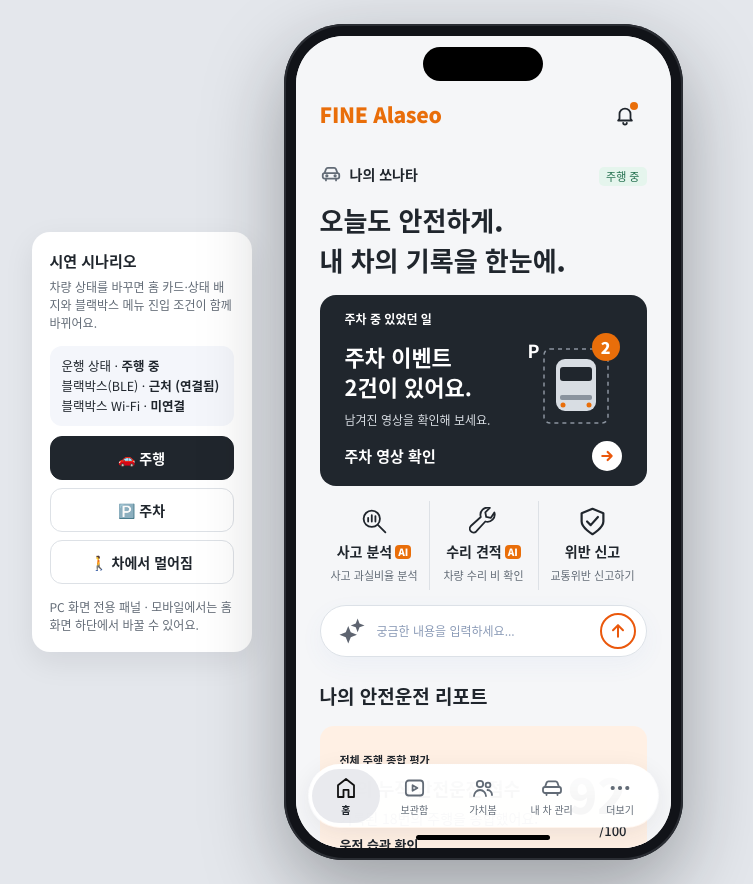
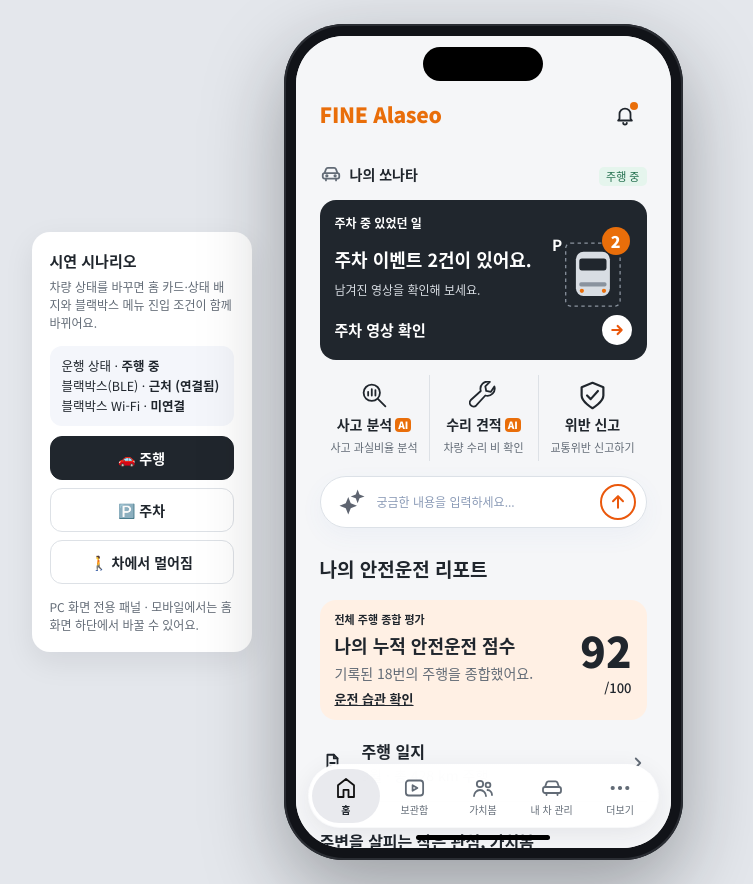
Before and after one commit to fine-proto/FINE_Alaseo, a plain HTML site: page index.html in a window 1280 px wide. Shown: the whole page, without its empty margins (283-1036 px from the left). Drawn offline with nearby package versions, Linux system fonts and the light colour scheme.

Commit message:
홈(믹스안) 간격 피그마 기준 반영: 헤드라인 제거, 이벤트·점수·가치봄 카드 패딩/높이, 목록 행·섹션 간격, 줄간격 1.4
Co-Authored-By: Claude Opus 5.5 <noreply@anthropic.com>
Claude-Session: https://claude.ai/code/session_01VmnwvBUazodCSY9jBYAGa9

```diff
--- a/index.html
+++ b/index.html
@@ -123,15 +123,17 @@ textarea.input{height:120px;padding:14px;resize:none;line-height:1.5}
 .h-main{padding:16px 24px 10px;display:flex;flex-direction:column;gap:15px}
 .badge-driving{background:var(--greenbg);color:var(--green)}.badge-parking{background:var(--bluebg);color:var(--blue)}
 .sbadge{display:inline-flex;align-items:center;height:19px;padding:0 7px;border-radius:5px;font-size:11px}
-.evcard{border-radius:16px;background:var(--ink);padding:15px 25px;display:flex;flex-direction:column;gap:9px;cursor:pointer;transition:opacity .2s}
+.evcard{border-radius:16px;background:var(--ink);padding:15px;min-height:160px;justify-content:space-between;display:flex;flex-direction:column;gap:1px;cursor:pointer;transition:opacity .2s}
 .qnav{display:grid;grid-template-columns:repeat(3,1fr)}
 .qnav>div{display:flex;flex-direction:column;align-items:center;gap:5px;padding:6px 0;cursor:pointer}
 .qnav>div+div{border-left:1px solid var(--line)}
 .ai{font-size:10px;font-weight:900;color:#fff;background:var(--brand);border-radius:4px;padding:0 3px;line-height:14px}
 .chat{height:52px;border-radius:40px;background:rgba(255,255,255,.95);border:1px solid #DCE1E7;box-shadow:0 8px 24px rgba(73,119,200,.05);display:flex;align-items:center;gap:10px;padding:0 10px 0 16px;cursor:text}
-.score{border-radius:14px;background:var(--peach);padding:26px 20px;display:flex;align-items:center;gap:12px;cursor:pointer}
-.f-row{display:flex;align-items:center;gap:18px;padding:20px 0;border-bottom:1px solid var(--line);cursor:pointer}
+.score{border-radius:16px;background:var(--peach);padding:15px;min-height:120px;display:flex;align-items:center;gap:12px;cursor:pointer}
+.f-row{display:flex;align-items:center;gap:18px;padding:15px 0;border-bottom:1px solid var(--line);cursor:pointer}
 .f-row .ic{width:24px;display:flex;justify-content:center;flex-shrink:0}
+.f-row>div,.qnav>div,.score>div:first-child,.evcard p,.h-main h2{line-height:1.4}
+.score{height:120px}
 .devgrid{display:grid;grid-template-columns:repeat(3,1fr);gap:10px}
 .devgrid>div{height:85px;border-radius:12px;background:#fff;border:1px solid #D4DBE8;display:flex;flex-direction:column;align-items:center;justify-content:center;gap:10px;font-size:12px;font-weight:700;cursor:pointer}
 
@@ -277,8 +279,8 @@ const MODES={driving:{status:'주행 중',badge:'badge-driving',label:'주차
 const ILL={driving:`<svg width="100" height="96" viewBox="0 0 100 96" fill="none" style="position:absolute;inset:0"><rect x="22" y="12" width="64" height="74" rx="6" stroke="#8A939E" stroke-width="1.5" stroke-dasharray="4 4"/><rect x="34" y="22" width="40" height="52" rx="9" fill="#D8DDE3"/><rect x="38" y="30" width="32" height="14" rx="3" fill="#20262D"/><rect x="38" y="58" width="32" height="5" rx="2" fill="#8A939E"/><circle cx="41" cy="68" r="2.5" fill="#E96E0A"/><circle cx="67" cy="68" r="2.5" fill="#E96E0A"/></svg><span style="position:absolute;left:6px;top:0;font-size:18px;font-weight:700;color:#fff">P</span>`,
  parking:`<svg width="90" height="74" viewBox="0 0 90 74" fill="none" style="position:absolute;left:8px;top:2px"><path fill-rule="evenodd" d="M55.56 16h-2.66v15.33h13.41a.33.33 0 0 0 .31-.45l-3.92-10.01A7.67 7.67 0 0 0 55.56 16ZM27.02 31.33h23V16h-9.48a7.67 7.67 0 0 0-6.46 3.54L26.8 30.93a.26.26 0 0 0 .22.4Z" fill="#fff"/><path fill-rule="evenodd" d="M73.5 38.04a6.71 6.71 0 0 0-6.71-6.71H27.5C21.15 31.33 16 36.48 16 42.83v1.92a3.83 3.83 0 0 0 3.83 3.83h.92a7.77 7.77 0 0 1 15.42 0h17.16a7.77 7.77 0 0 1 15.42 0h.91a3.83 3.83 0 0 0 3.84-3.83v-6.71Z" fill="#D8DDE3"/><path d="M64.41 42.54a7.75 7.75 0 1 0-6.74 14 7.75 7.75 0 0 0 6.74-14Zm-32.58 0a7.75 7.75 0 1 0-6.74 14 7.75 7.75 0 0 0 6.74-14Z" fill="#828282"/></svg>`};
 function evcardHTML(){const m=MODES[st.mode];return `<p style="font-size:12px;font-weight:700;color:#fff">${m.label}</p>
- <div class="row"><div style="flex:1;display:flex;flex-direction:column;gap:10px"><p style="font-size:22px;font-weight:700;color:#fff;line-height:30px">${m.title}</p><p style="font-size:12px;color:#D8DDE3">남겨진 영상을 확인해 보세요.</p></div>
- <div style="position:relative;width:100px;height:95px;flex-shrink:0">${ILL[st.mode]}<span style="position:absolute;left:70px;top:-4px;width:28px;height:28px;border-radius:50%;background:var(--brand);color:#fff;font-size:16px;font-weight:900;display:flex;align-items:center;justify-content:center">${m.count}</span></div></div>
+ <div class="row" style="gap:12px"><div style="flex:1;display:flex;flex-direction:column;gap:10px"><p style="font-size:18px;font-weight:700;color:#fff;line-height:25px">${m.title.replace('<br/>',' ')}</p><p style="font-size:12px;color:#D8DDE3">남겨진 영상을 확인해 보세요.</p></div>
+ <div style="position:relative;width:85px;height:81px;flex-shrink:0"><div style="position:absolute;left:0;top:0;width:100px;height:96px;transform:scale(.85);transform-origin:0 0">${ILL[st.mode]}</div><span style="position:absolute;left:55px;top:-6px;width:28px;height:28px;border-radius:50%;background:var(--brand);color:#fff;font-size:16px;font-weight:900;display:flex;align-items:center;justify-content:center">${m.count}</span></div></div>
  <div class="row" style="justify-content:space-between"><span style="font-size:15px;font-weight:700;color:#fff">${m.cta}</span><span style="width:30px;height:30px;border-radius:50%;background:#fff;display:flex;align-items:center;justify-content:center"><svg width="16" height="16" viewBox="0 0 16 16" fill="none" stroke="#EA580C" stroke-width="2.2" stroke-linecap="round" stroke-linejoin="round"><path d="M3.33 8h9.34M8.67 12l4-4-4-4"/></svg></span></div>`}
 S.home={tab:'home',render:()=>`
  <div class="body tabpad noscroll" id="homeBody">
@@ -286,7 +288,7 @@ S.home={tab:'home',render:()=>`
   <main class="h-main">
    <section class="row" style="justify-content:space-between;height:22px"><div class="row" style="gap:8px">${ICON.car('#626B76')}<span style="font-size:14px;font-weight:700">나의 쏘나타</span></div>
     <button id="modeBtn" style="padding:10px 0 10px 12px;margin:-10px 0" aria-label="주행/주차 전환(프로토타입)"><span id="modeBadge" class="sbadge ${MODES[st.mode].badge}">${MODES[st.mode].status}</span></button></section>
-   <p style="font-size:26px;font-weight:900;line-height:40px">오늘도 안전하게.<br/>내 차의 기록을 한눈에.</p>
+
    <section class="evcard tap" id="evCard">${evcardHTML()}</section>
    <section class="qnav">
     <div class="tap" data-go="accList"><svg width="29" height="29" viewBox="0 0 29 29" fill="none" stroke="#20262D" stroke-width="1.8" stroke-linecap="round"><circle cx="11.78" cy="11.78" r="8.16"/><path d="M18.13 18.13l7.25 7.25M8.16 14.5v-3.63M11.78 14.5V8.16M15.41 14.5V9.06"/></svg><div class="row" style="gap:3px"><b style="font-size:14px">사고 분석</b><span class="ai">AI</span></div><span class="small muted" style="font-size:11px">사고 과실비율 분석</span></div>
@@ -295,17 +297,17 @@ S.home={tab:'home',render:()=>`
    </section>
    <section class="chat" id="chatInput">${ICON.spark('#5E6470',30)}<div style="flex:1;min-width:0;font-size:13px;line-height:18px;white-space:nowrap;overflow:hidden"><span id="chatPh" style="color:#8B9BB7;font-size:12px">궁금한 내용을 입력하세요...</span><span id="chatTx"></span><span id="caret" class="caret hidden"></span></div>
     <button id="sendBtn" style="width:36px;height:36px;border-radius:50%;border:2px solid #EA580C;display:flex;align-items:center;justify-content:center;flex-shrink:0" aria-label="보내기"><svg width="20" height="20" viewBox="0 0 20 20" fill="none" stroke="#EA580C" stroke-width="2" stroke-linecap="round" stroke-linejoin="round"><path d="M10 15.83V4.17M15 9.17l-5-5-5 5"/></svg></button></section>
-   <section style="display:flex;flex-direction:column;gap:16px;padding-top:10px">
-    <div class="row" style="justify-content:space-between"><h2 style="font-size:19px;font-weight:700">나의 안전운전 리포트</h2></div>
-    <div class="score tap" data-go="score"><div style="flex:1;display:flex;flex-direction:column;gap:6px"><span style="font-size:11px;font-weight:700">전체 주행 종합 평가</span><span style="font-size:18px;font-weight:900">나의 누적 안전운전 점수</span><span style="font-size:14px;color:var(--sub)">기록된 18번의 주행을 종합했어요.</span><span style="font-size:13px;font-weight:700;text-decoration:underline">운전 습관 확인</span></div><div style="display:flex;flex-direction:column;align-items:flex-end"><span style="font-size:48px;font-weight:900;line-height:56px">92</span><span style="font-size:13px;font-weight:500">/100</span></div></div>
+   <section style="display:flex;flex-direction:column;gap:5px">
+    <div class="row" style="justify-content:space-between;height:52px"><h2 style="font-size:19px;font-weight:700">나의 안전운전 리포트</h2></div>
+    <div class="score tap" data-go="score"><div style="flex:1;display:flex;flex-direction:column;gap:6px"><span style="font-size:11px;font-weight:700">전체 주행 종합 평가</span><span style="font-size:18px;font-weight:900">나의 누적 안전운전 점수</span><span style="font-size:14px;color:var(--sub)">기록된 18번의 주행을 종합했어요.</span><span style="font-size:13px;font-weight:700;text-decoration:underline">운전 습관 확인</span></div><div style="display:flex;flex-direction:column;align-items:flex-end"><span style="font-size:42px;font-weight:900;line-height:56px">92</span><span style="font-size:13px;font-weight:500">/100</span></div></div>
     <div class="f-row" data-go="reports"><span class="ic">${ICON.doc}</span><div style="flex:1;display:flex;flex-direction:column;gap:4px"><b style="font-size:16px">주행 일지</b><span style="font-size:14px;color:var(--sub)">9월 · 총 428 km 주행</span></div>${ICON.chev}</div>
    </section>
-   <section style="display:flex;flex-direction:column;gap:20px;padding-top:18px">
+   <section style="display:flex;flex-direction:column;gap:20px;padding:13px 0 5px">
     <div style="display:flex;flex-direction:column;gap:10px"><h2 style="font-size:16px;font-weight:700">주변을 살피는 작은 관심, 가치봄</h2>
-     <div class="tap card" data-go="gbDetail" style="border:1px solid var(--line);border-radius:14px;padding:14px 23px;display:flex;flex-direction:column;gap:8px"><span style="font-size:11px;font-weight:700;color:var(--sub)">도와줘요</span><span style="font-size:19px;font-size:min(19px,5.05vw);font-weight:900;line-height:1.4;white-space:nowrap;letter-spacing:-.2px">탑마을 주차장 문콕, 목격하셨나요?</span><span style="font-size:16px;color:var(--sub);line-height:22px">다른 운전자가 당시 상황이 담긴 영상을 찾고 있어요.</span><div class="row" style="justify-content:space-between;padding-top:10px"><span style="font-size:14px;color:var(--sub)">9월 7일 · 02:00–04:00</span><svg width="18" height="18" viewBox="0 0 18 18" fill="none" stroke="#20262D" stroke-width="1.8" stroke-linecap="round" stroke-linejoin="round"><path d="M3.75 9h10.5M9.75 13.5 14.25 9l-4.5-4.5"/></svg></div></div></div>
-    <div><h2 class="sec-title">내 차의 기록</h2>
+     <div class="tap card" data-go="gbDetail" style="border:1px solid var(--line);border-radius:14px;padding:15px;min-height:160px;display:flex;flex-direction:column;justify-content:space-between;gap:4px"><span style="font-size:11px;font-weight:700;color:var(--sub)">도와줘요</span><span style="font-size:19px;font-size:min(19px,5.05vw);font-weight:900;line-height:1.4;white-space:nowrap;letter-spacing:-.2px">탑마을 주차장 문콕, 목격하셨나요?</span><span style="font-size:13px;color:var(--sub);line-height:1.4">다른 운전자가 당시 상황이 담긴 영상을 찾고 있어요.</span><div class="row" style="justify-content:space-between"><span style="font-size:14px;color:var(--sub)">9월 7일 · 02:00–04:00</span><svg width="18" height="18" viewBox="0 0 18 18" fill="none" stroke="#20262D" stroke-width="1.8" stroke-linecap="round" stroke-linejoin="round"><path d="M3.75 9h10.5M9.75 13.5 14.25 9l-4.5-4.5"/></svg></div></div></div>
+    <div><h2 class="sec-title" style="margin:0">내 차의 기록</h2>
      ${[['folder','블랙박스 영상','블랙박스 녹화 영상 확인','bbvideo'],['car','주정차 위험안내','현 위치 주정차 단속 정보 안내','parking'],['pin','내가 가본 곳','기록된 방문 장소 확인','visited']].map(r=>`<div class="f-row" ${r[3]==='bbvideo'?'data-wifi':'data-go'}="${r[3]}"><span class="ic">${r[0]==='car'?ICON.car():ICON[r[0]]}</span><div style="flex:1;display:flex;flex-direction:column;gap:4px"><b style="font-size:16px">${r[1]}</b><span style="font-size:14px;color:var(--sub)">${r[2]}</span></div>${ICON.chev}</div>`).join('')}</div>
-    <div style="display:flex;flex-direction:column;gap:12px"><h2 class="sec-title">기기 관리</h2><div class="devgrid"><div class="tap" data-wifi="live">${ICON.cam}<span>라이브뷰</span></div><div class="tap" data-wifi="bbset">${ICON.gear}<span>블랙박스 설정</span></div><div class="tap" data-wifi="fw">${ICON.dl}<span>업데이트</span></div></div></div>
+    <div style="display:flex;flex-direction:column;gap:12px"><h2 class="sec-title" style="margin:0">기기 관리</h2><div class="devgrid"><div class="tap" data-wifi="live">${ICON.cam}<span>라이브뷰</span></div><div class="tap" data-wifi="bbset">${ICON.gear}<span>블랙박스 설정</span></div><div class="tap" data-wifi="fw">${ICON.dl}<span>업데이트</span></div></div></div>
    </section>
   </main>
  </div>`,
```
